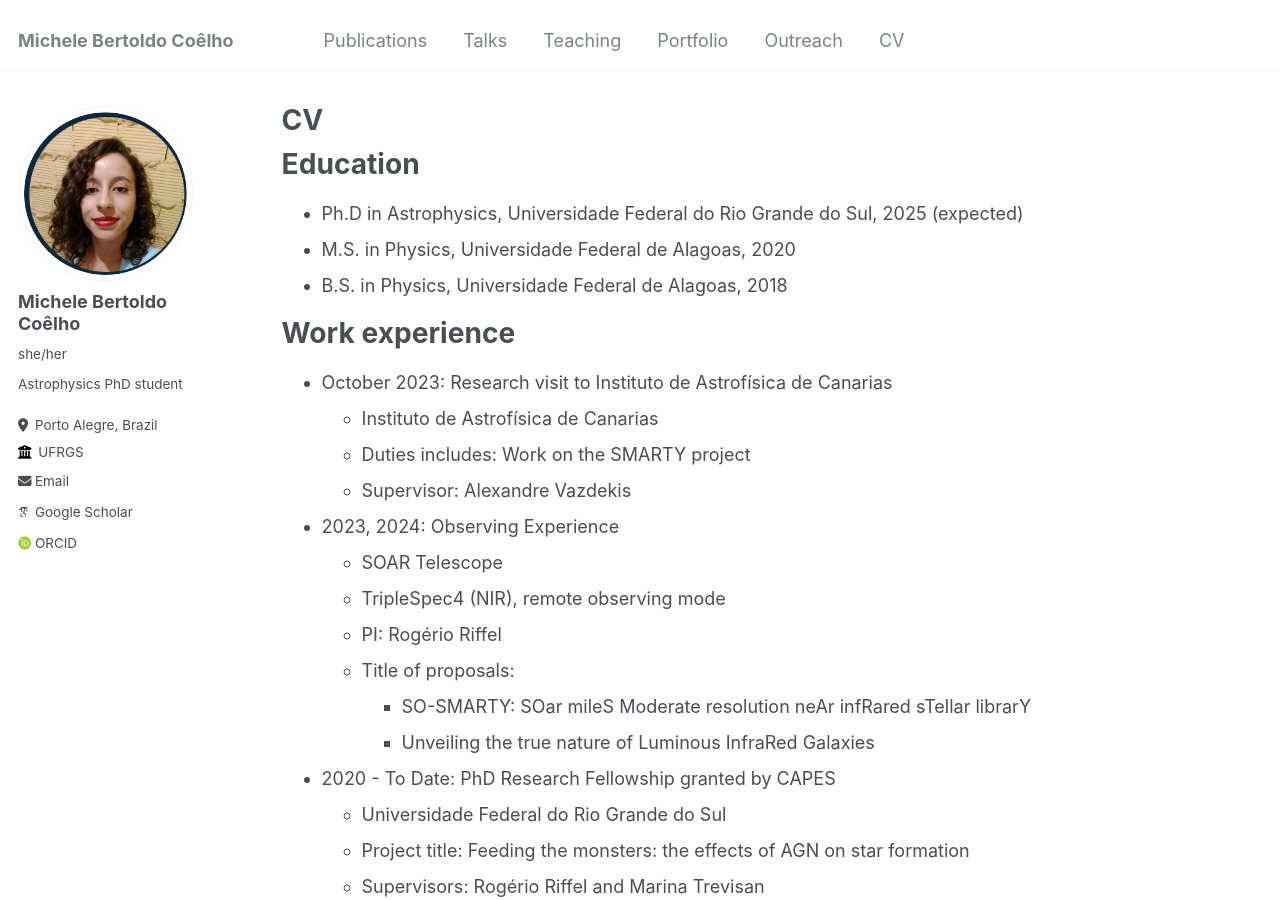
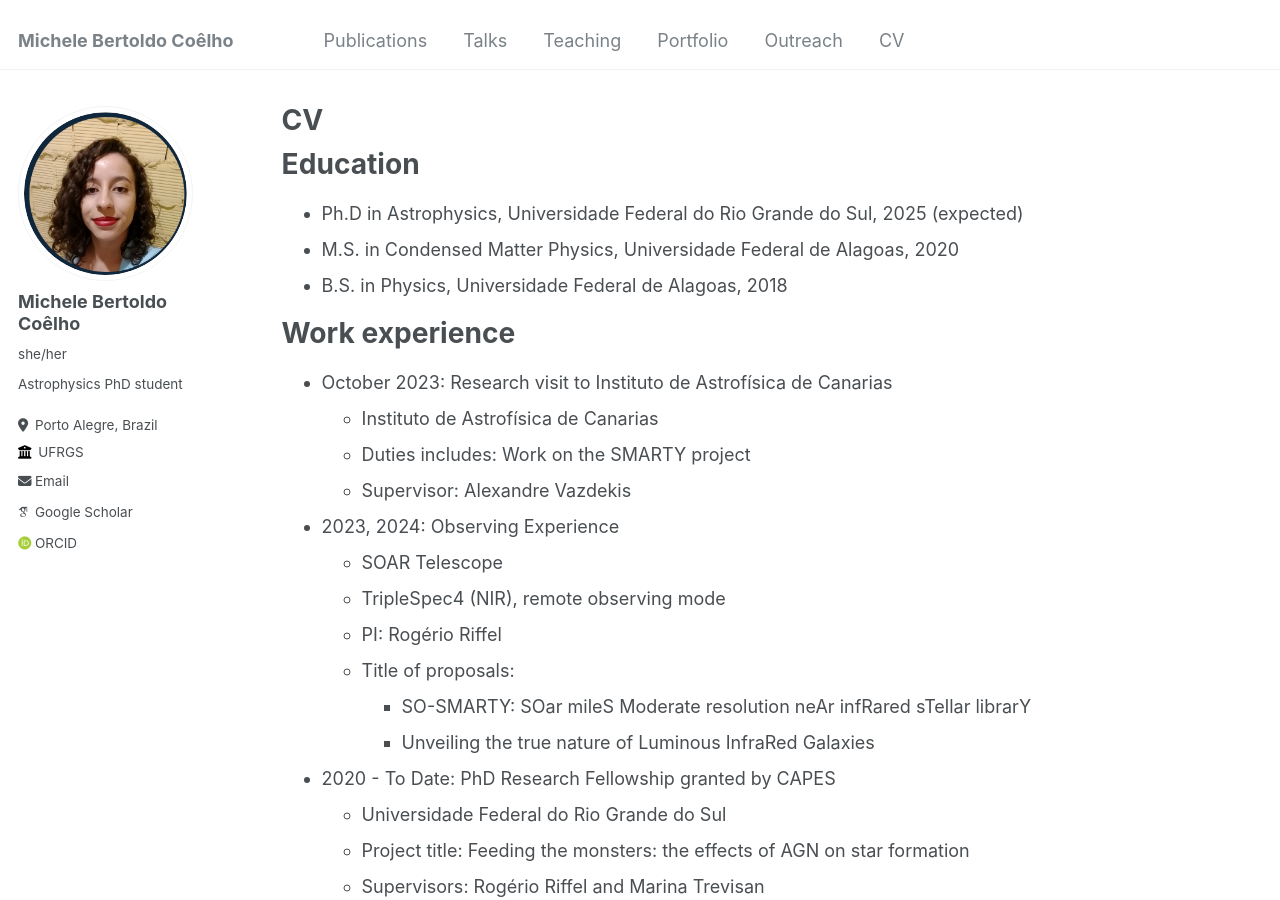
Before and after one commit to michele-bc/michele-bc.github.io, a Jekyll site: the page built from _pages/cv.md, in a window 1280 px wide and 900 px high. Built offline with Jekyll 4.4.1, drawn with Linux system fonts in a browser that asks for light colours; some web fonts are replaced.

Commit message:
Update cv.md

```diff
--- a/_pages/cv.md
+++ b/_pages/cv.md
@@ -12,7 +12,7 @@ redirect_from:
 Education
 ======
 * Ph.D in Astrophysics, Universidade Federal do Rio Grande do Sul, 2025 (expected)
-* M.S. in Physics, Universidade Federal de Alagoas, 2020
+* M.S. in Condensed Matter Physics, Universidade Federal de Alagoas, 2020
 * B.S. in Physics, Universidade Federal de Alagoas, 2018
 
 Work experience
```
